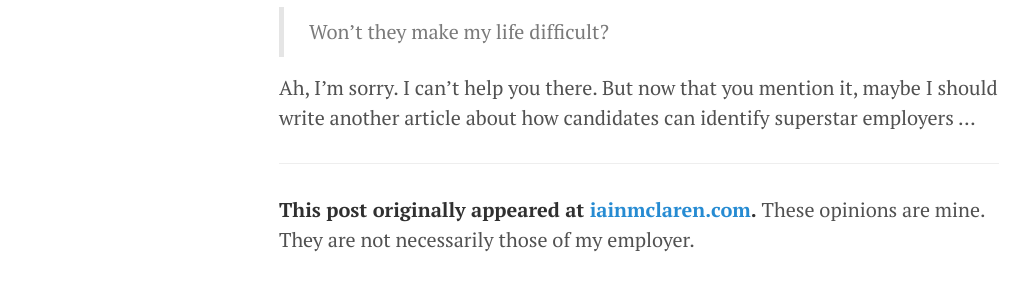
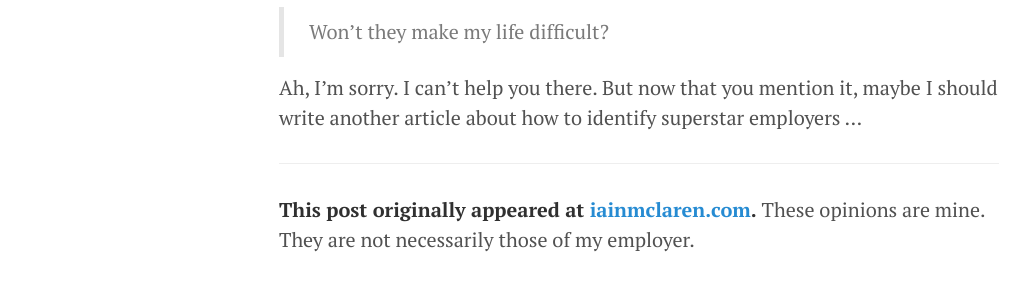
Before and after one commit to imclaren/blog, a Jekyll site: the page built from _posts/2014-09-24-specialists.md, in a window 1280 px wide and 900 px high, scrolled down 3727 px. Shown: the part 252-552 px from the top of the window, without its empty margins (1-1028 px from the left). Built offline with Jekyll 4.4.1, drawn with Linux system fonts in a browser that asks for light colours; Markdown is read by kramdown in place of the engine named in the settings.

Commit message:
specialists

```diff
--- a/_posts/2014-09-24-specialists.md
+++ b/_posts/2014-09-24-specialists.md
@@ -76,7 +76,7 @@ And:
 
 > Won't they make my life difficult?
 
-Ah, I'm sorry.  I can't help you there.  But now that you mention it, maybe I should write another article about how candidates can identify superstar employers ...
+Ah, I'm sorry.  I can't help you there.  But now that you mention it, maybe I should write another article about how to identify superstar employers ...
 
 ---
 
```
